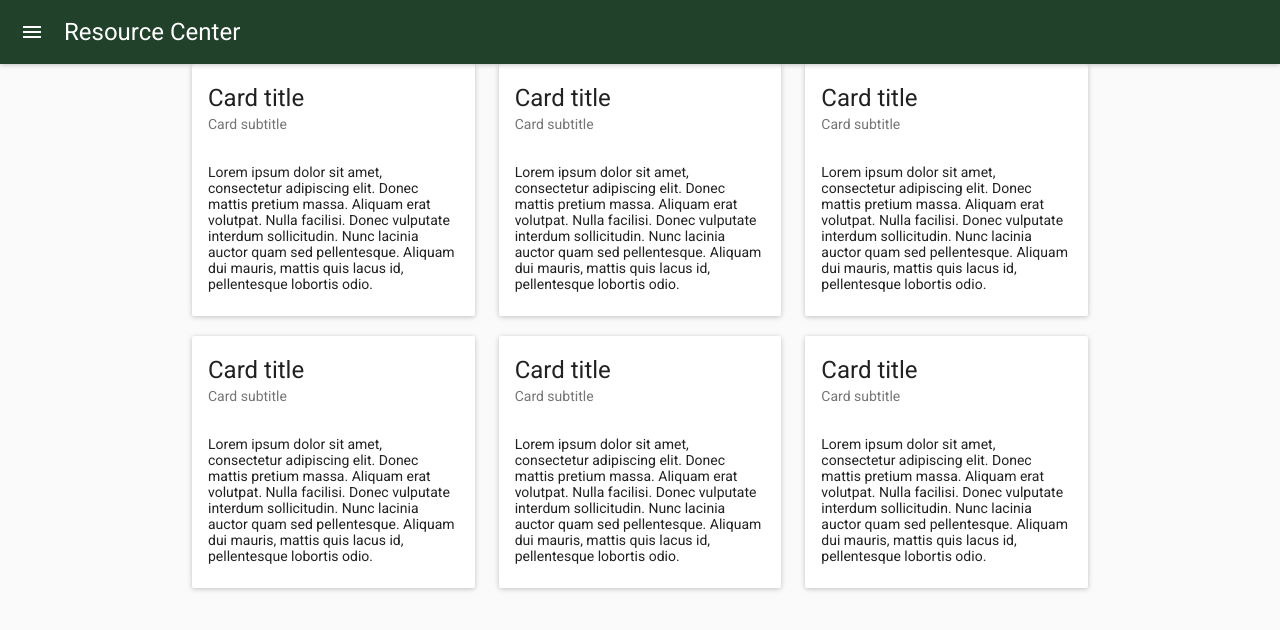
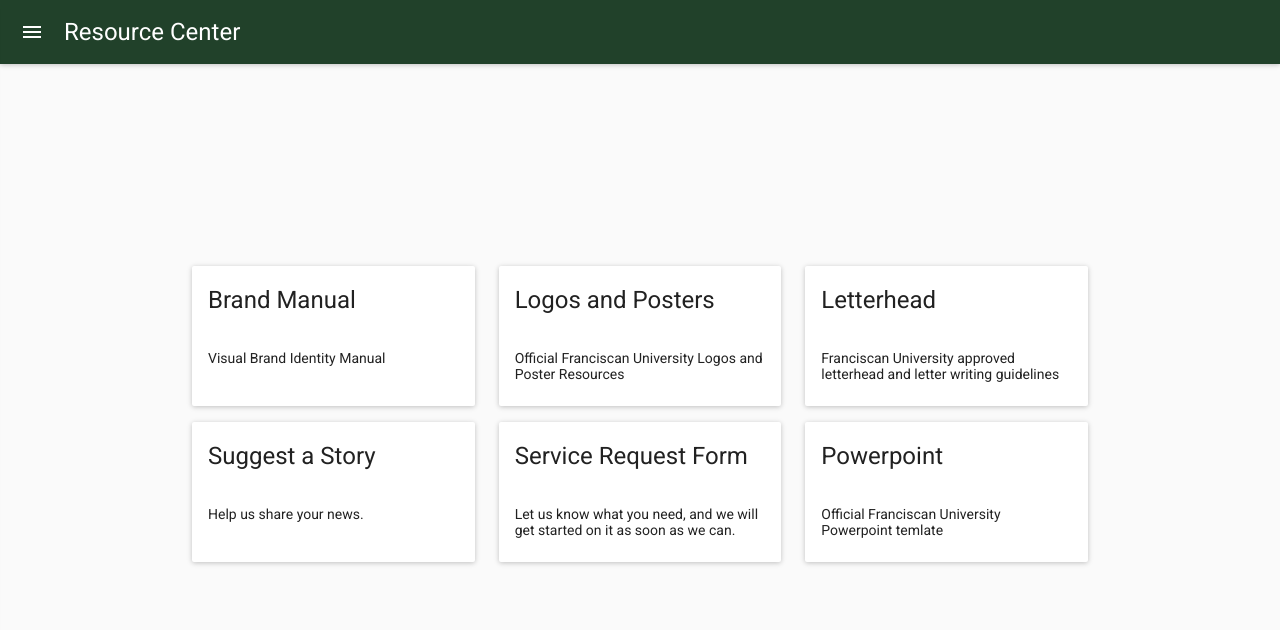
Before and after one commit to fus-marcom/resource-center, a React (Create React App) app: page / in a window 1280 px wide. Shown: the top 630 px of the page. Built offline with nearby package versions, Linux system fonts and the light colour scheme; what react-tap-event-plugin would draw is missing.

Commit message:
Add home page content, center vertically, make cards same height

```diff
--- /dev/null
+++ b/src/styles/home.scss
@@ -0,0 +1,10 @@
+.col {
+  display: flex;
+  margin-bottom: 16px;
+
+  >div {
+    display: flex;
+    flex-direction: column;
+    flex-grow: 1;
+  }
+}
--- a/src/views/Home.js
+++ b/src/views/Home.js
@@ -1,85 +1,62 @@
 import React, { Component } from 'react'
-import { Card, CardTitle, CardText } from 'material-ui/Card'
+import ReactDOM from 'react-dom'
+import { GenericCard } from './../components/GenericCard'
+import '../styles/home.css'
 
 class Home extends Component {
-  state = {}
+  constructor (props) {
+    super(props)
+    this.state = {
+      topCoord: null
+    }
+  }
+  componentDidMount () {
+    const thisElement = ReactDOM.findDOMNode(this)
+    const top = thisElement.getBoundingClientRect().top
+    this.setState({ topCoord: top })
+  }
+
   render () {
     return (
-      <div className='container'>
-        <div className='row'>
+      <div
+        className='container valign-wrapper'
+        style={{
+          marginBottom: 0,
+          minHeight: `calc(100vh - ${this.state.topCoord || '64'}px)`
+        }}
+      >
+        <div className='row' style={{ display: 'flex', flexWrap: 'wrap' }}>
           <div className='col s12 m4'>
-            <Card>
-              <CardTitle title='Card title' subtitle='Card subtitle' />
-              <CardText>
-                Lorem ipsum dolor sit amet, consectetur adipiscing elit. Donec
-                mattis pretium massa. Aliquam erat volutpat. Nulla facilisi.
-                Donec vulputate interdum sollicitudin. Nunc lacinia auctor quam
-                sed pellentesque. Aliquam dui mauris, mattis quis lacus id,
-                pellentesque lobortis odio.
-              </CardText>
-            </Card>
+            <GenericCard cardTitle='Brand Manual'>
+              Visual Brand Identity Manual
+            </GenericCard>
           </div>
           <div className='col s12 m4'>
-            <Card>
-              <CardTitle title='Card title' subtitle='Card subtitle' />
-              <CardText>
-                Lorem ipsum dolor sit amet, consectetur adipiscing elit. Donec
-                mattis pretium massa. Aliquam erat volutpat. Nulla facilisi.
-                Donec vulputate interdum sollicitudin. Nunc lacinia auctor quam
-                sed pellentesque. Aliquam dui mauris, mattis quis lacus id,
-                pellentesque lobortis odio.
-              </CardText>
-            </Card>
+            <GenericCard cardTitle='Logos and Posters'>
+              Official Franciscan University Logos and Poster Resources
+            </GenericCard>
           </div>
           <div className='col s12 m4'>
-            <Card>
-              <CardTitle title='Card title' subtitle='Card subtitle' />
-              <CardText>
-                Lorem ipsum dolor sit amet, consectetur adipiscing elit. Donec
-                mattis pretium massa. Aliquam erat volutpat. Nulla facilisi.
-                Donec vulputate interdum sollicitudin. Nunc lacinia auctor quam
-                sed pellentesque. Aliquam dui mauris, mattis quis lacus id,
-                pellentesque lobortis odio.
-              </CardText>
-            </Card>
-          </div>
-        </div>
-        <div className='row'>
-          <div className='col s12 m4'>
-            <Card>
-              <CardTitle title='Card title' subtitle='Card subtitle' />
-              <CardText>
-                Lorem ipsum dolor sit amet, consectetur adipiscing elit. Donec
-                mattis pretium massa. Aliquam erat volutpat. Nulla facilisi.
-                Donec vulputate interdum sollicitudin. Nunc lacinia auctor quam
-                sed pellentesque. Aliquam dui mauris, mattis quis lacus id,
-                pellentesque lobortis odio.
-              </CardText>
-            </Card>
+            <GenericCard cardTitle='Letterhead'>
+              Franciscan University approved letterhead and letter writing
+              guidelines
+            </GenericCard>
           </div>
           <div className='col s12 m4'>
-            <Card>
-              <CardTitle title='Card title' subtitle='Card subtitle' />
-              <CardText>
-                Lorem ipsum dolor sit amet, consectetur adipiscing elit. Donec
-                mattis pretium massa. Aliquam erat volutpat. Nulla facilisi.
-                Donec vulputate interdum sollicitudin. Nunc lacinia auctor quam
-                sed pellentesque. Aliquam dui mauris, mattis quis lacus id,
-                pellentesque lobortis odio.
-              </CardText>
-            </Card>
+            <GenericCard cardTitle='Suggest a Story'>
+              Help us share your news.
+            </GenericCard>
           </div>
           <div className='col s12 m4'>
-            <Card>
-              <CardTitle title='Card title' subtitle='Card subtitle' />
-              <CardText>
-                Lorem ipsum dolor sit amet, consectetur adipiscing elit. Donec
-                mattis pretium massa. Aliquam erat volutpat. Nulla facilisi.
-                Donec vulputate interdum sollicitudin. Nunc lacinia auctor quam
-                sed pellentesque. Aliquam dui mauris, mattis quis lacus id,
-                pellentesque lobortis odio.
-              </CardText>
-            </Card>
+            <GenericCard cardTitle='Service Request Form'>
+              Let us know what you need, and we will get started on it as soon
+              as we can.
+            </GenericCard>
+          </div>
+          <div className='col s12 m4'>
+            <GenericCard cardTitle='Powerpoint'>
+              Official Franciscan University Powerpoint temlate
+            </GenericCard>
           </div>
         </div>
       </div>
```
